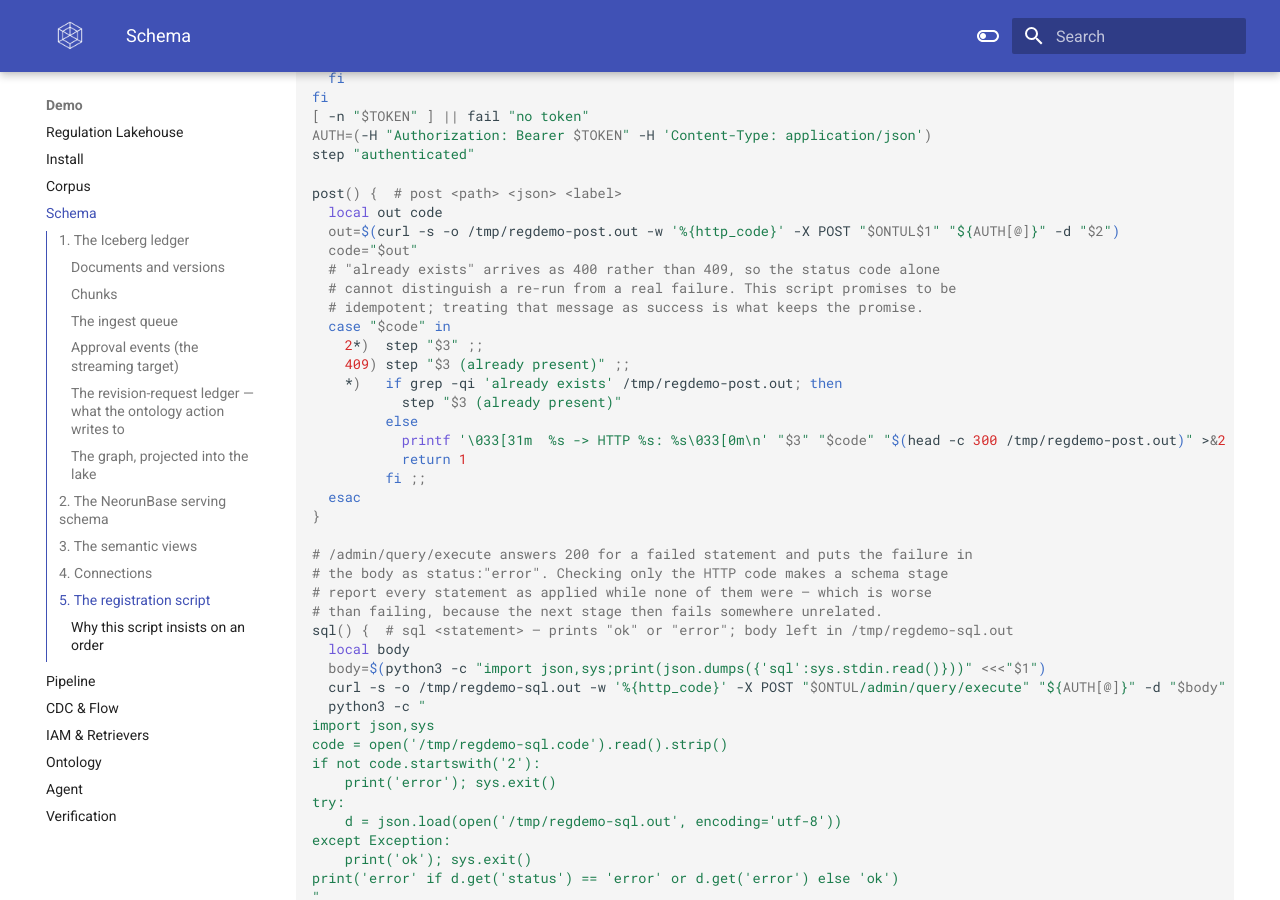
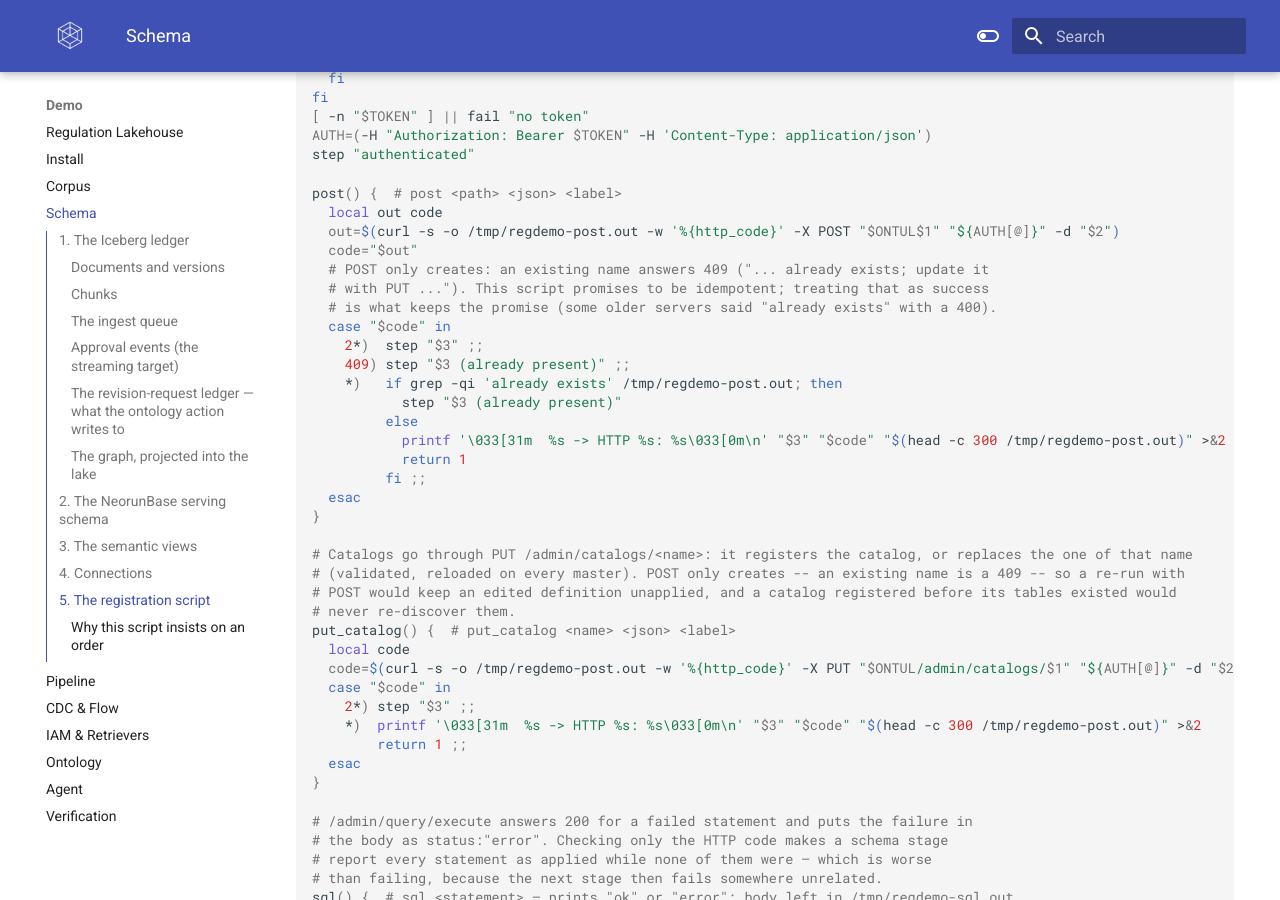
Before and after one commit to cloudcheflabs/ontul-docs, an MkDocs documentation site: the page built from docs/demo/schema.md, in a window 1280 px wide and 900 px high, scrolled down 18733 px. Built offline with MkDocs 1.6.1 and Material for MkDocs 9.7.7, drawn with Linux system fonts in a browser that asks for light colours; the version menu is left out; some of the changed text lies outside the part shown.

Commit message:
docs(catalogs,connections): POST only creates (409 naming the PUT route); PUT updates; Reload rebuilds masters and workers
- Connector architecture: POST /admin/catalogs refuses a registered name (ignoring case, built-ins included) with
  409 "Catalog '<name>' already exists; update it with PUT /admin/catalogs/<name>"; PUT semantics (validated,
  replaces, reloads on every master, masked secrets kept, failed connect keeps the old catalog, rename onto another
  catalog is 409, registers when absent); the same for connections (409 instead of 400); a catalog using a connection
  picks up an update on Reload, on every master and worker.
- Connection ids: rotating a connection reaches catalogs on Reload; POST never replaces.
- Demo schema: register.sh registers catalogs with PUT (script text updated) and why.

Co-Authored-By: Claude Opus 5.5 <noreply@anthropic.com>

```diff
--- a/docs/demo/schema.md
+++ b/docs/demo/schema.md
@@ -988,9 +988,9 @@ post() {  # post <path> <json> <label>
   local out code
   out=$(curl -s -o /tmp/regdemo-post.out -w '%{http_code}' -X POST "$ONTUL$1" "${AUTH[@]}" -d "$2")
   code="$out"
-  # "already exists" arrives as 400 rather than 409, so the status code alone
-  # cannot distinguish a re-run from a real failure. This script promises to be
-  # idempotent; treating that message as success is what keeps the promise.
+  # POST only creates: an existing name answers 409 ("... already exists; update it
+  # with PUT ..."). This script promises to be idempotent; treating that as success
+  # is what keeps the promise (some older servers said "already exists" with a 400).
   case "$code" in
     2*)  step "$3" ;;
     409) step "$3 (already present)" ;;
@@ -1000,6 +1000,20 @@ post() {  # post <path> <json> <label>
            printf '\033[31m  %s -> HTTP %s: %s\033[0m\n' "$3" "$code" "$(head -c 300 /tmp/regdemo-post.out)" >&2
            return 1
          fi ;;
+  esac
+}
+
+# Catalogs go through PUT /admin/catalogs/<name>: it registers the catalog, or replaces the one of that name
+# (validated, reloaded on every master). POST only creates -- an existing name is a 409 -- so a re-run with
+# POST would keep an edited definition unapplied, and a catalog registered before its tables existed would
+# never re-discover them.
+put_catalog() {  # put_catalog <name> <json> <label>
+  local code
+  code=$(curl -s -o /tmp/regdemo-post.out -w '%{http_code}' -X PUT "$ONTUL/admin/catalogs/$1" "${AUTH[@]}" -d "$2")
+  case "$code" in
+    2*) step "$3" ;;
+    *)  printf '\033[31m  %s -> HTTP %s: %s\033[0m\n' "$3" "$code" "$(head -c 300 /tmp/regdemo-post.out)" >&2
+        return 1 ;;
   esac
 }
 
@@ -1076,7 +1090,7 @@ log "1/6  Catalogs"
 # 'warehouse' also has to be the Polaris catalog name, because the connector
 # derives the REST 'prefix' from it. A warehouse that is an S3 URI produces a
 # prefix that no catalog answers to.
-post /admin/catalogs "$(cat <<JSON
+put_catalog ice "$(cat <<JSON
 {"name":"ice","config":{
    "connector":"iceberg",
    "catalog.rest.uri":"$POLARIS_URI_INTERNAL",
@@ -1150,9 +1164,9 @@ done
 # through the connection rather than repeating them here. ERP is federated on
 # purpose: a leave balance copied into the lake overnight is a number that was
 # true yesterday, quoted with the confidence of one that is true now.
-post /admin/catalogs '{"name":"erp","config":{"connector":"jdbc","connectionId":"erp"}}' \
+put_catalog erp '{"name":"erp","config":{"connector":"jdbc","connectionId":"erp"}}' \
   "erp (postgres, federated)"
-post /admin/catalogs '{"name":"gw","config":{"connector":"jdbc","connectionId":"groupware"}}' \
+put_catalog gw '{"name":"gw","config":{"connector":"jdbc","connectionId":"groupware"}}' \
   "gw (mysql — the approval system, the authority on effective dates)"
 
 # ── 3. Schema. Iceberg first — the semantic views read from it, and a view over
@@ -1198,7 +1212,7 @@ step "  applied"
 # tables, so every query against it fails with "Object 'nb' not found" rather than
 # with anything about configuration. preferQueryMode=simple because NeorunBase
 # serves the simple query protocol.
-post /admin/catalogs "$(cat <<JSON
+put_catalog nb "$(cat <<JSON
 {"name":"nb","config":{"connector":"neorunbase",
    "jdbcUrl":"jdbc:postgresql://$NEORUNBASE_INTERNAL_HOST:5432/neorunbase?preferQueryMode=simple",
    "endpoint":"http://$NEORUNBASE_INTERNAL_HOST:8080",
@@ -1378,6 +1392,11 @@ bash infra/register.sh
   captures the table list at registration time. Register first on a fresh install
   and it resolves zero tables, after which every query fails with
   `Object 'nb' not found` — which says nothing about configuration.
+- **Catalogs are registered with `PUT /admin/catalogs/<name>`.** `POST` only creates:
+  a second run would get `409 Catalog '<name>' already exists; update it with PUT
+  /admin/catalogs/<name>` and keep the old definition. `PUT` registers the catalog
+  or replaces it (checked like a registration, reloaded on every master), so an
+  edited definition takes effect and the NeorunBase catalog re-discovers its tables.
 - **Connections are deleted and recreated.** Treating "already exists" as success
   exists to make re-runs safe, not to **ignore a changed definition**. Edit a
   timeout or a model revision in the file, re-run, and if nothing happens the
```
Also changed, not shown: docs/features/connection-id.md (+1 -1 lines), docs/features/connector-architecture.md (+27 -0 lines).
